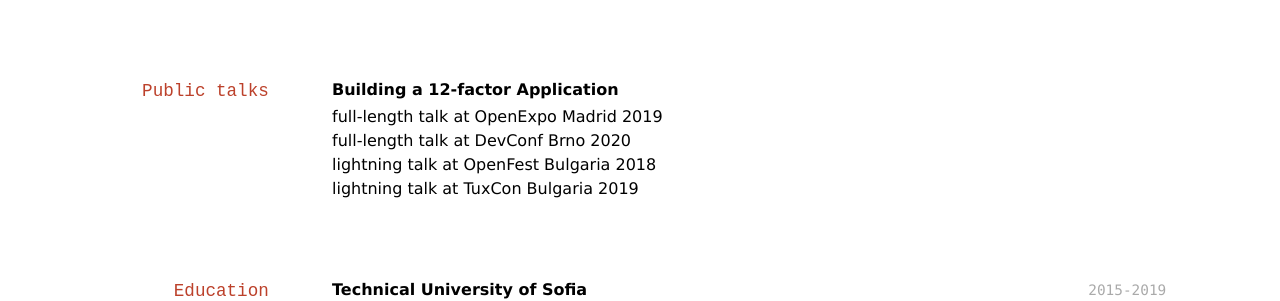
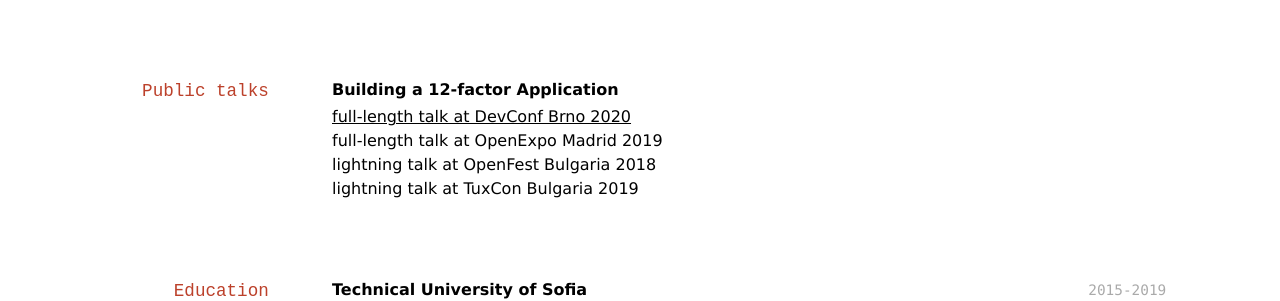
Before and after one commit to asankov/cv, a Jekyll site: the page built from index.md, in a window 1280 px wide. Shown: the part 1012-1313 px from the top of the page. Built offline with Jekyll 4.4.1, drawn with Linux system fonts in a browser that asks for light colours; part of the change alters nothing that is shown.

```diff
--- a/index.md
+++ b/index.md
@@ -66,8 +66,8 @@ __<span style="font-size: 24px">⚙</span> Python 3, Django, jQuery__
 
 __Building a 12-factor Application__
 
+* <a href="https://youtu.be/xyeXx2qtfLI" target="_blank"> full-length talk at DevConf Brno 2020 </a>
 * full-length talk at OpenExpo Madrid 2019
-* full-length talk at DevConf Brno 2020
 * lightning talk at OpenFest Bulgaria 2018
 * lightning talk at TuxCon Bulgaria 2019
 
```
